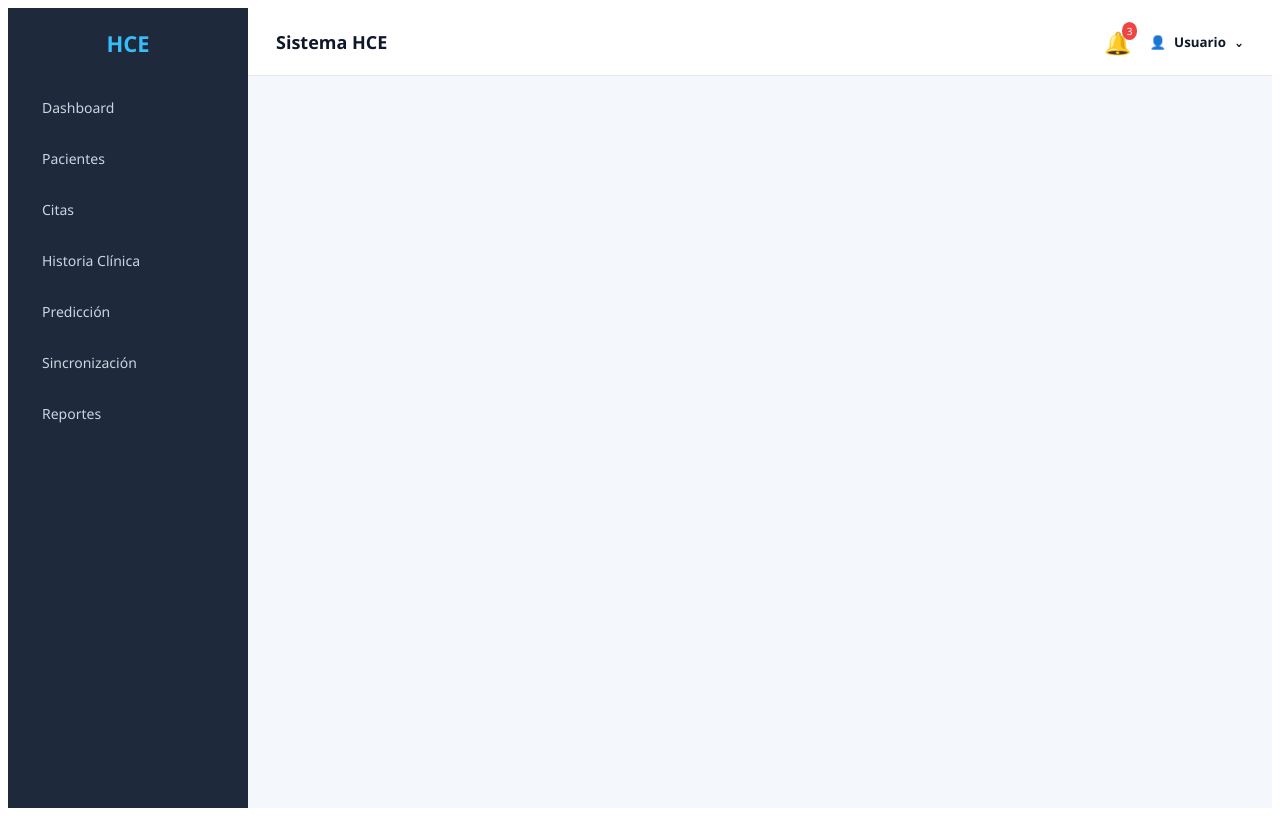
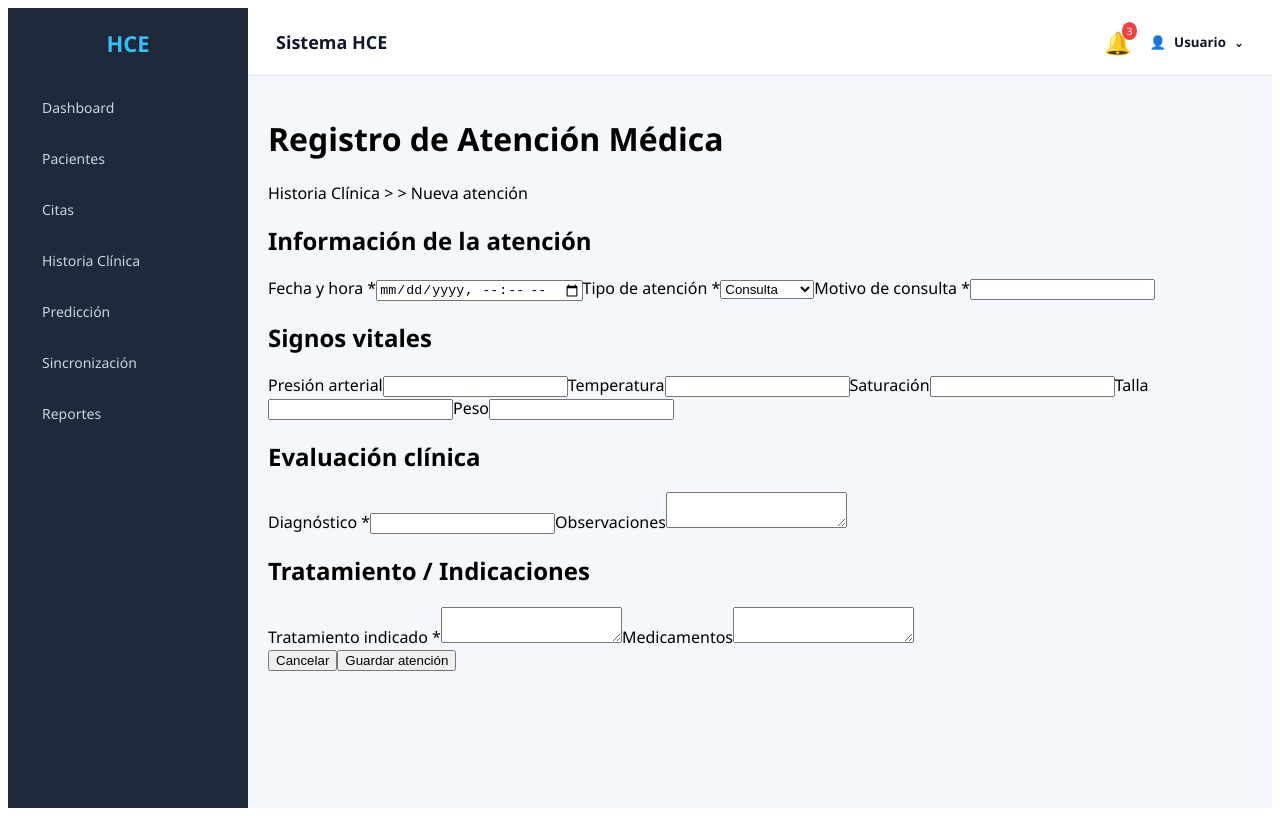
Before and after one commit to bancesroseline-alt/hce-system, an Angular app: page /atenciones/nueva/1 in a window 1280 px wide. Built offline with nearby package versions, Linux system fonts and the light colour scheme; no server answers; sample sign-in values are in the browser's storage.

Commit message:
Update registro-atencion.component.html

```diff
--- a/src/app/pages/registro-atencion/registro-atencion.component.html
+++ b/src/app/pages/registro-atencion/registro-atencion.component.html
@@ -0,0 +1,96 @@
+<div class="atencion-page">
+
+  <div class="page-header">
+    <div>
+      <h1>Registro de Atención Médica</h1>
+      <p>Historia Clínica > {{ paciente?.nombres }} {{ paciente?.apellidos }} > Nueva atención</p>
+    </div>
+  </div>
+
+  <section class="patient-card" *ngIf="paciente">
+    <div class="avatar"></div>
+
+    <div>
+      <h2>{{ paciente.nombres }} {{ paciente.apellidos }}</h2>
+      <p>
+        DNI: {{ paciente.numeroDocumento }} |
+        {{ paciente.edad }} años |
+        {{ paciente.sexo }}
+      </p>
+    </div>
+
+    <span class="estado-activo">Activo</span>
+  </section>
+
+  <form class="form-grid" (ngSubmit)="guardarAtencion()">
+
+    <section class="form-section">
+      <h2>Información de la atención</h2>
+
+      <label>Fecha y hora *</label>
+      <input type="datetime-local" [(ngModel)]="atencion.fechaHora" name="fechaHora" required>
+
+      <label>Tipo de atención *</label>
+      <select [(ngModel)]="atencion.tipoAtencion" name="tipoAtencion" required>
+        <option value="CONSULTA">Consulta</option>
+        <option value="CONTROL">Control</option>
+        <option value="EMERGENCIA">Emergencia</option>
+        <option value="PREVENTIVA">Preventiva</option>
+      </select>
+
+      <label>Motivo de consulta *</label>
+      <input type="text" [(ngModel)]="atencion.motivoConsulta" name="motivoConsulta" required>
+    </section>
+
+    <section class="form-section">
+      <h2>Signos vitales</h2>
+
+      <label>Presión arterial</label>
+      <input type="text" [(ngModel)]="atencion.presionArterial" name="presionArterial">
+
+      <label>Temperatura</label>
+      <input type="number" step="0.1" [(ngModel)]="atencion.temperatura" name="temperatura">
+
+      <label>Saturación</label>
+      <input type="number" [(ngModel)]="atencion.saturacion" name="saturacion">
+
+      <label>Talla</label>
+      <input type="number" step="0.01" [(ngModel)]="atencion.talla" name="talla">
+
+      <label>Peso</label>
+      <input type="number" step="0.1" [(ngModel)]="atencion.peso" name="peso">
+    </section>
+
+    <section class="form-section">
+      <h2>Evaluación clínica</h2>
+
+      <label>Diagnóstico *</label>
+      <input type="text" [(ngModel)]="atencion.diagnostico" name="diagnostico" required>
+
+      <label>Observaciones</label>
+      <textarea [(ngModel)]="atencion.observaciones" name="observaciones"></textarea>
+    </section>
+
+    <section class="form-section">
+      <h2>Tratamiento / Indicaciones</h2>
+
+      <label>Tratamiento indicado *</label>
+      <textarea [(ngModel)]="atencion.tratamientoIndicado" name="tratamientoIndicado" required></textarea>
+
+      <label>Medicamentos</label>
+      <textarea [(ngModel)]="atencion.medicamentos" name="medicamentos"></textarea>
+    </section>
+
+    <div class="form-actions">
+      <button type="button" class="btn-secondary" [routerLink]="['/historias-clinicas', pacienteId]">
+        Cancelar
+      </button>
+
+      <button type="submit" class="btn-primary">
+        Guardar atención
+      </button>
+    </div>
+
+  </form>
+
+</div>
```
